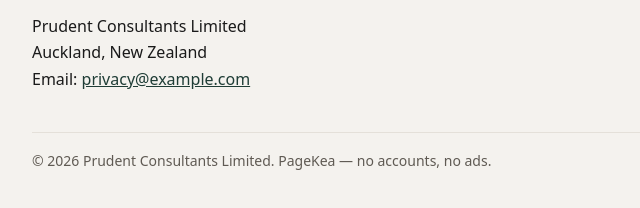
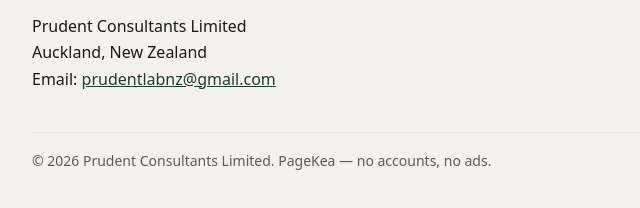
Before and after one commit to prudentlabnz/pagekea-site, a plain HTML site: page privacy-policy.html in a window 1280 px wide. Shown: the part 3760-3968 px from the top of the page, 244-884 px from the left. Drawn offline with Linux system fonts and the light colour scheme.

Commit message:
Privacy policy: set contact email
Co-Authored-By: Claude Opus 5.5 <noreply@anthropic.com>

```diff
--- a/privacy-policy.html
+++ b/privacy-policy.html
@@ -137,7 +137,7 @@
   <p>If we change how PageKea handles information, we will update this page and its effective date before the change takes effect. Significant changes will also be noted in the app's release notes on Google Play.</p>
 
   <h2>Contact us</h2>
-  <p>Prudent Consultants Limited<br>Auckland, New Zealand<br>Email: <a href="mailto:privacy@example.com">privacy@example.com</a></p>
+  <p>Prudent Consultants Limited<br>Auckland, New Zealand<br>Email: <a href="mailto:prudentlabnz@gmail.com">prudentlabnz@gmail.com</a></p>
 
   <footer>&copy; 2026 Prudent Consultants Limited. PageKea &mdash; no accounts, no ads.</footer>
 </main>
```
